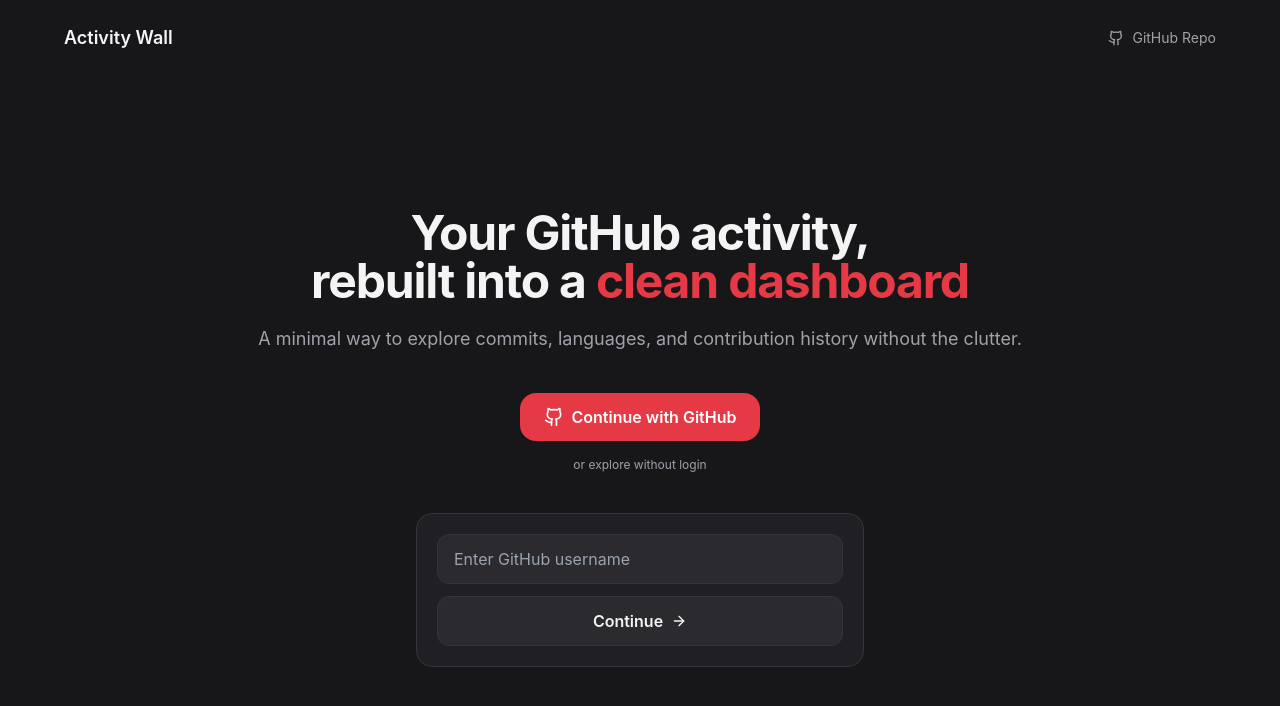
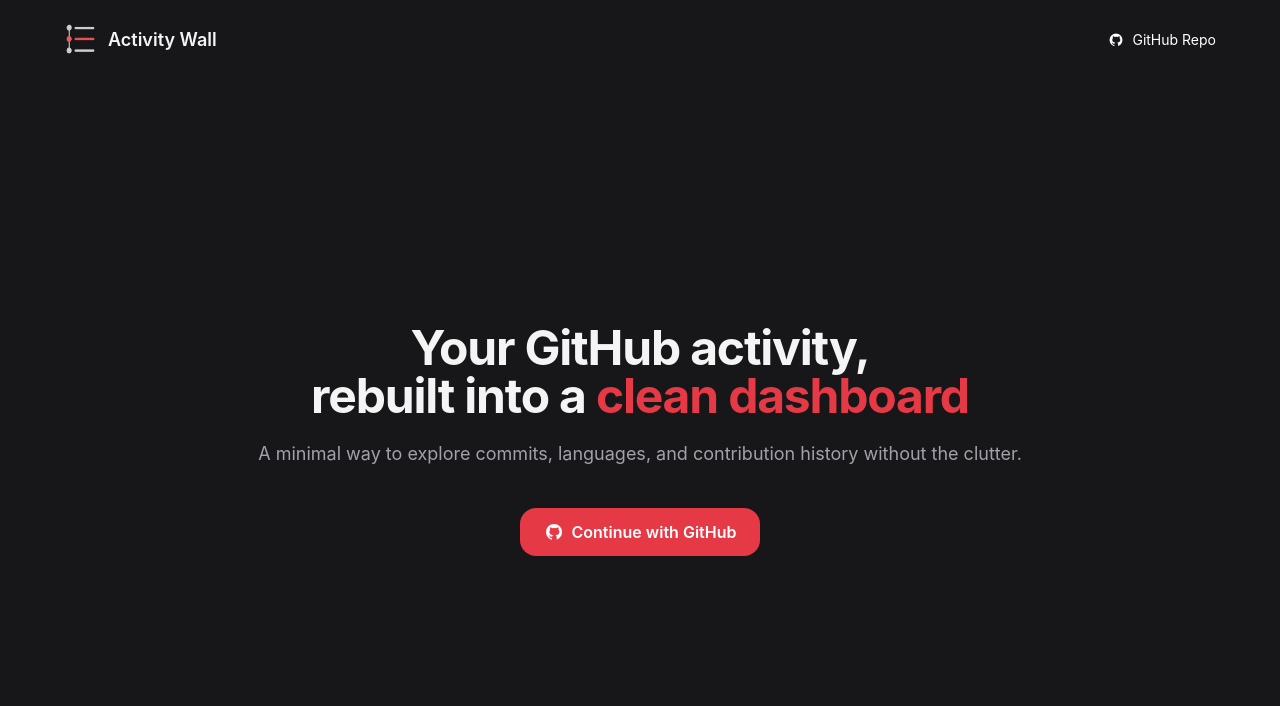
Before and after one commit to jaxsonbunch/activity-wall, a React (Vite) app: page / in a window 1280 px wide. Shown: the top 706 px of the page. Built offline with nearby package versions, Linux system fonts and the light colour scheme; no server answers; the HTML template or start-up script is replaced by a standard one.

Commit message:
Update HomePage.tsx

```diff
--- a/src/pages/HomePage.tsx
+++ b/src/pages/HomePage.tsx
@@ -1,5 +1,5 @@
 import { useState } from 'react'
-import { ArrowRight, Github } from 'lucide-react'
+import { ArrowRight } from 'lucide-react'
 
 interface HomePageProps {
   onUsernameSubmit: (username: string) => void
@@ -16,8 +16,6 @@
 }
 
 export default function HomePage({ onUsernameSubmit }: HomePageProps) {
-  const [username, setUsername] = useState('')
-
   const clientId = import.meta.env.VITE_GITHUB_CLIENT_ID
 
   const loginWithGitHub = () => {
@@ -35,35 +33,31 @@
     window.location.href = url
   }
 
-  const handleContinue = () => {
-    if (!username.trim()) return
-    onUsernameSubmit(username.trim())
-  }
-
   return (
     <div
       className="min-h-screen px-6 flex flex-col"
       style={{ backgroundColor: COLOR.pageBg }}
     >
-      {/* Top bar */}
       <div className="flex justify-between items-center py-6 max-w-6xl mx-auto w-full">
-        <div className="text-lg font-semibold" style={{ color: COLOR.textPrimary }}>
-          Activity Wall
+        <div className="flex items-center gap-3">
+          <img src="/logo.png" alt="Logo" className="w-8 h-8 rounded-lg" />
+          <div className="text-lg font-semibold" style={{ color: COLOR.textPrimary }}>
+            Activity Wall
+          </div>
         </div>
 
         <a
           href="https://github.com/wasteofwifi/activity-wall"
           target="_blank"
           rel="noreferrer"
-          className="flex items-center gap-2 text-sm transition-opacity hover:opacity-80"
-          style={{ color: COLOR.textMuted }}
+          style={{ color: '#ffffff' }}
+          className="flex items-center gap-2 text-sm"
         >
-          <Github className="w-4 h-4" />
+          <img src="/GitHub.png" alt="GitHub" className="w-4 h-4" />
           GitHub Repo
         </a>
       </div>
 
-      {/* Hero */}
       <div className="flex-1 flex items-center justify-center">
         <div className="max-w-3xl w-full text-center">
           <h1
@@ -72,7 +66,8 @@
           >
             Your GitHub activity,
             <br />
-            rebuilt into a <span style={{ color: COLOR.accent }}>clean dashboard</span>
+            rebuilt into a{' '}
+            <span style={{ color: COLOR.accent }}>clean dashboard</span>
           </h1>
 
           <p className="mt-5 text-lg" style={{ color: COLOR.textMuted }}>
@@ -80,8 +75,7 @@
             without the clutter.
           </p>
 
-          {/* CTA block */}
-          <div className="mt-10 flex flex-col gap-4 items-center">
+          <div className="mt-10 flex justify-center">
             <button
               onClick={loginWithGitHub}
               className="flex items-center justify-center gap-2 rounded-2xl px-6 py-3 font-semibold transition-all"
@@ -96,47 +90,8 @@
                 (e.currentTarget.style.backgroundColor = COLOR.accent)
               }
             >
-              <Github className="w-5 h-5" />
+              <img src="/GitHub.png" alt="GitHub" className="w-5 h-5" />
               Continue with GitHub
-            </button>
-
-            <span className="text-xs" style={{ color: COLOR.textMuted }}>
-              or explore without login
-            </span>
-          </div>
-
-          {/* Optional username input */}
-          <div
-            className="mt-10 mx-auto max-w-md rounded-2xl p-5"
-            style={{
-              backgroundColor: COLOR.cardBg,
-              border: `1px solid ${COLOR.border}`,
-              backdropFilter: 'blur(12px)',
-            }}
-          >
-            <input
-              value={username}
-              onChange={(e) => setUsername(e.target.value)}
-              placeholder="Enter GitHub username"
-              className="w-full px-4 py-3 rounded-xl outline-none"
-              style={{
-                backgroundColor: '#2a2a2f',
-                border: `1px solid ${COLOR.border}`,
-                color: COLOR.textPrimary,
-              }}
-            />
-
-            <button
-              onClick={handleContinue}
-              className="w-full mt-3 flex items-center justify-center gap-2 rounded-xl py-3 font-semibold transition-all"
-              style={{
-                backgroundColor: '#2a2a2f',
-                color: COLOR.textPrimary,
-                border: `1px solid ${COLOR.border}`,
-              }}
-            >
-              Continue
-              <ArrowRight className="w-4 h-4" />
             </button>
           </div>
         </div>
```
